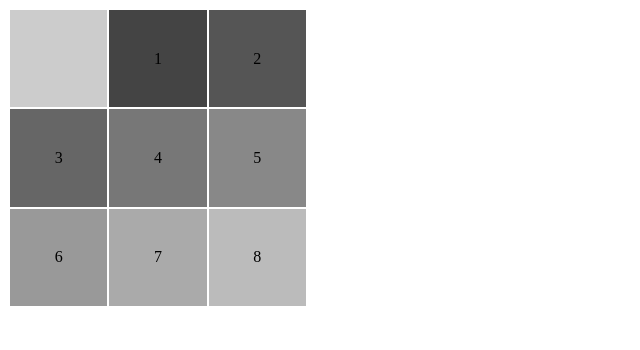
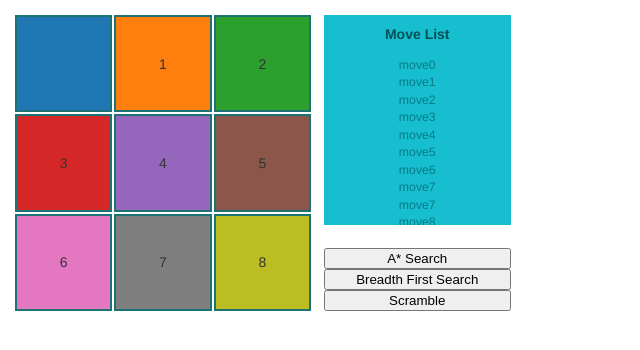
Before and after one commit to davidnadeau/8-Puzzle, a website: page index.html in a window 1280 px wide. Shown: the whole page, without its empty margins (0-640 px from the left). Drawn offline with nearby package versions, Linux system fonts and the light colour scheme.

Commit message:
css changes, checkGameState broken

```diff
--- a/css/styles.less
+++ b/css/styles.less
@@ -1,21 +1,93 @@
-@puzzleHeight:	300px;
-@puzzleWidth:	300px;
-@tileSize:		33%;
+body {
+  font-family: "Helvetica Neue", Helvetica, Arial, sans-serif;
+  font-size: 14px;
+  line-height: 1.428571429;
+  color: #333333;
+  background-color: #ffffff;
+}
+
+@puzzleHeight:  300px;
+@puzzleWidth:   300px;
 table {
-	height: @puzzleHeight;
-	width: 	@puzzleWidth;
-	-webkit-touch-callout: none;
-	-webkit-user-select: none;
-	-khtml-user-select: none;
-	-moz-user-select: none;
-	-ms-user-select: none;
-	user-select: none;
+  height: @puzzleHeight;
+  width:  @puzzleWidth;
+  -webkit-user-select:    none;
+  -khtml-user-select:     none;
+  -moz-user-select:       none;
+  -ms-user-select:        none;
+  user-select:            none;
+  tr {
+    height: 33.33333333333333%;
+    td {
+        position: relative;
+        width: 33.33333333333333%;
+        text-align: center;
+        border: 2px solid #1d7373;
+    }
+  }
+}
 
-	tr {
-		height: @tileSize;
-		td {
-			width:  @tileSize;
-			text-align: center;
-		}
-	}
+.container {
+  .container-border(500px);
+
+  .row {
+    .col-1 {.col-position(8.333333333333332%);}
+    .col-2 {.col-position(16.666666666666664%);}
+    .col-3 {.col-position(25%);}
+    .col-4 {.col-position(33.33333333333333%);}
+    .col-5 {.col-position(41.66666666666667%);}
+    .col-6 {.col-position(50%);}
+    .col-7 {.col-position(58.333333333333336%);}
+    .col-8 {.col-position(6.66666666666666%);}
+    .col-9 {.col-position(75%);}
+    .col-10 {.col-position(83.33333333333334%);}
+    .col-11 {.col-position(91.66666666666666%);}
+    .col-12 {.col-position(100%);}
+
+    .ui-controls {
+      position: relative;
+      height:@puzzleHeight;
+
+      .search-buttons {
+        position:absolute;
+        width:75%;
+        right:2px;
+        bottom:2px;
+
+        input {
+          width:100%;
+        }
+      }
+      .move-list {
+        position:absolute;
+        width:75%;
+        right:2px;
+        top:2px;
+        height:70%;
+        background-color: #17becf;
+        text-align: center;
+        overflow-y: scroll;
+
+        h1 {
+          font-size: 1em;
+          color:#025258;
+        }
+        p {
+          font-size: 0.875em;
+          color:#077c87;
+        }
+      }
+    }
+  }
 }
+.container-border(@width) {
+  padding: 5px;
+  width: @width;
+  height: @puzzleHeight;
+}
+
+.col-position(@width) {
+  float: left;
+  width:  @width;
+  height: @puzzleHeight;
+}
--- a/index.html
+++ b/index.html
@@ -5,28 +5,44 @@
 	<head>
 		<meta charset="utf-8">
 		<title>David | AI-A1.P2</title>
-		<!--link rel="stylesheet" href="css/bootstrap.css"-->
 		<link rel="stylesheet" href="css/styles.css">
 	</head>
 
 	<body>
+		<div class="container">
+			<div class="row">
+				<div class="col-6">
 					<table id="puzzle">
 						<tr id="row">
-				<td id = "tile0" style = "background-color:#ccc" class = "draggable"></td>
-				<td id = "tile1" style = "background-color:#444" class = "draggable">1</td>
-				<td id = "tile2" style = "background-color:#555" class = "draggable">2</td>
+							<td id = "tile0" style = "background-color:#1f77b4" class = "draggable"></td>
+							<td id = "tile1" style = "background-color:#ff7f0e" class = "draggable">1</td>
+							<td id = "tile2" style = "background-color:#2ca02c" class = "draggable">2</td>
 						</tr>
 						<tr id="row">
-				<td id = "tile3" style = "background-color:#666" class = "draggable">3</td>
-				<td id = "tile4" style = "background-color:#777" class = "draggable">4</td>
-				<td id = "tile5" style = "background-color:#888" class = "draggable">5</td>
+							<td id = "tile3" style = "background-color:#d62728" class = "draggable">3</td>
+							<td id = "tile4" style = "background-color:#9467bd" class = "draggable">4</td>
+							<td id = "tile5" style = "background-color:#8c564b" class = "draggable">5</td>
 						</tr>
 						<tr id="row">
-				<td id = "tile6" style = "background-color:#999" class = "draggable">6</td>
-				<td id = "tile7" style = "background-color:#aaa" class = "draggable">7</td>
-				<td id = "tile8" style = "background-color:#bbb" class = "draggable">8</td>
+							<td id = "tile6" style = "background-color:#e377c2" class = "draggable">6</td>
+							<td id = "tile7" style = "background-color:#7f7f7f" class = "draggable">7</td>
+							<td id = "tile8" style = "background-color:#bcbd22" class = "draggable">8</td>
 						</tr>
 					</table>
+				</div>
+				<div class="col-6 ui-controls">
+					<div class="move-list">
+					<h1>Move List</h1>
+					<p>move0<br/>move1<br/>move2<br/>move3<br/>move4<br/>move5<br/>move6<br/>move7<br/>move7<br/>move8<br/>move9</p>
+					</div>
+					<div class="search-buttons">
+						<input type="button" value="A* Search"/><br />
+						<input type="button" value="Breadth First Search"/>
+						<input type="button" value="Scramble"/>
+					</div>
+				</div>
+			</div>
+		</div>
 		<script src="bower_components/jquery/jquery.min.js"></script>
 		<script src="bower_components/jquery-ui/ui/minified/jquery-ui.min.js"></script>
 		<script src="js/EightPuzzle.js"></script>
--- a/js/EightPuzzle.js
+++ b/js/EightPuzzle.js
@@ -30,11 +30,11 @@ window.Puzzle = (function(){
             function onDrop( event, ui ) {
                 if ( Puzzle.validMove($(this)) ) {
                     ui.draggable.draggable( 'option', 'revert', false );
-
-                    //swap tiles
+                     //swap tiles
                     ui.draggable.offset($(this).offset());
                     $(this).offset(oldOffset);
                 }
+                    console.log(Puzzle.checkGameState());
 
                 if( Puzzle.checkGameState() ){
                     console.log("WINNER");
@@ -55,7 +55,7 @@ window.Puzzle = (function(){
             return (a&&b&&c)?true:false;
         },
         validDisplacement: function( ydisplacement, xdisplacement ) {
-            return ydisplacement===99 || xdisplacement===99;
+            return ydisplacement<150 && xdisplacement<150;
         },
         validDirection: function( ydisplacement, xdisplacement ) {
             return ydisplacement===0  || xdisplacement===0;
@@ -74,10 +74,10 @@ window.Puzzle = (function(){
 
             for(var i=0;i<9;i++){
                 var
-                    a = Puzzle.approximately( $('#tile'+i).offset().left - padding, ( i%3 )*tileSideLength ),
-                    b = Puzzle.approximately( $('#tile'+i).offset().top - padding, i<3?0:i<6?tileSideLength:2*tileSideLength );
+                    dx = Puzzle.approximately( $('#tile'+i).offset().left - padding, ( i%3 )*tileSideLength ),
+                    dy = Puzzle.approximately( $('#tile'+i).offset().top - padding, i<3?0:i<6?tileSideLength:2*tileSideLength );
 
-                if(!(a&&b)){
+                if(!(dx&&dy)){
                     return false;
                 }
             }
--- a/tests/Puzzle.tests.js
+++ b/tests/EightPuzzle.tests.js
@@ -2,20 +2,20 @@ describe("Puzzle Game ... ", function() {
     beforeEach(function(){
         jasmine.getFixtures().set(
             '<table id="puzzle" style="height:300px;width:300px;">  '+
-              '<tr id="row" style="height:33%">'+
-                '<td id = "tile0" style = "width:33%" class = "draggable"></td>'+
-                '<td id = "tile1" style = "width:33%" class = "draggable">1</td>'+
-                '<td id = "tile2" style = "width:33%" class = "draggable">2</td>'+
+              '<tr id="row" style="height:33.33333333333333%%">'+
+                '<td id = "tile0" style = "width:33.33333333333333%%" class = "draggable"></td>'+
+                '<td id = "tile1" style = "width:33.33333333333333%%" class = "draggable">1</td>'+
+                '<td id = "tile2" style = "width:33.33333333333333%%" class = "draggable">2</td>'+
               '</tr>'+
-              '<tr id="row" style="height:33%">'+
-                '<td id = "tile3" style = "width:33%" class = "draggable">3</td>'+
-                '<td id = "tile4" style = "width:33%" class = "draggable">4</td>'+
-                '<td id = "tile5" style = "width:33%" class = "draggable">5</td>'+
+              '<tr id="row" style="height:33.33333333333333%%">'+
+                '<td id = "tile3" style = "width:33.33333333333333%%" class = "draggable">3</td>'+
+                '<td id = "tile4" style = "width:33.33333333333333%%" class = "draggable">4</td>'+
+                '<td id = "tile5" style = "width:33.33333333333333%%" class = "draggable">5</td>'+
               '</tr>'+
-              '<tr id="row" style="height:33%">'+
-                '<td id = "tile6" style = "width:33%" class = "draggable">6</td>'+
-                '<td id = "tile7" style = "width:33%" class = "draggable">7</td>'+
-                '<td id = "tile8" style = "width:33%" class = "draggable">8</td>'+
+              '<tr id="row" style="height:33.33333333333333%%">'+
+                '<td id = "tile6" style = "width:33.33333333333333%%" class = "draggable">6</td>'+
+                '<td id = "tile7" style = "width:33.33333333333333%%" class = "draggable">7</td>'+
+                '<td id = "tile8" style = "width:33.33333333333333%%" class = "draggable">8</td>'+
               '</tr>'+
             '</table>'
         );
@@ -45,15 +45,15 @@ describe("Puzzle Game ... ", function() {
                 dy: 0
             });
 
-            expect(Puzzle.getOldOffset().top).toEqual( 109 );
+            expect(Puzzle.getOldOffset().top).toEqual( 110 );
             expect(Puzzle.getOldOffset().left).toEqual( 10 );
         });
 
         it("should ensure that the displacement is at most one tile on drop", function() {
-            expect(Puzzle.validDisplacement( 100, 100 )).toEqual( false );
-            expect(Puzzle.validDisplacement( 99, 100 )).toEqual( true );
-            expect(Puzzle.validDisplacement( 100, 99 )).toEqual( true);
-            expect(Puzzle.validDisplacement( 99, 99 )).toEqual( true);
+            expect(Puzzle.validDisplacement( 150, 150 )).toEqual( false );
+            expect(Puzzle.validDisplacement( 150, 100 )).toEqual( false );
+            expect(Puzzle.validDisplacement( 100, 150 )).toEqual( false);
+            expect(Puzzle.validDisplacement( 100, 100 )).toEqual( true);
         });
 
         it("should ensure that the tile can only move up or down", function() {
```
Also changed, not shown: css/styles.css. Lines whose indentation alone changed are shown as unchanged.
